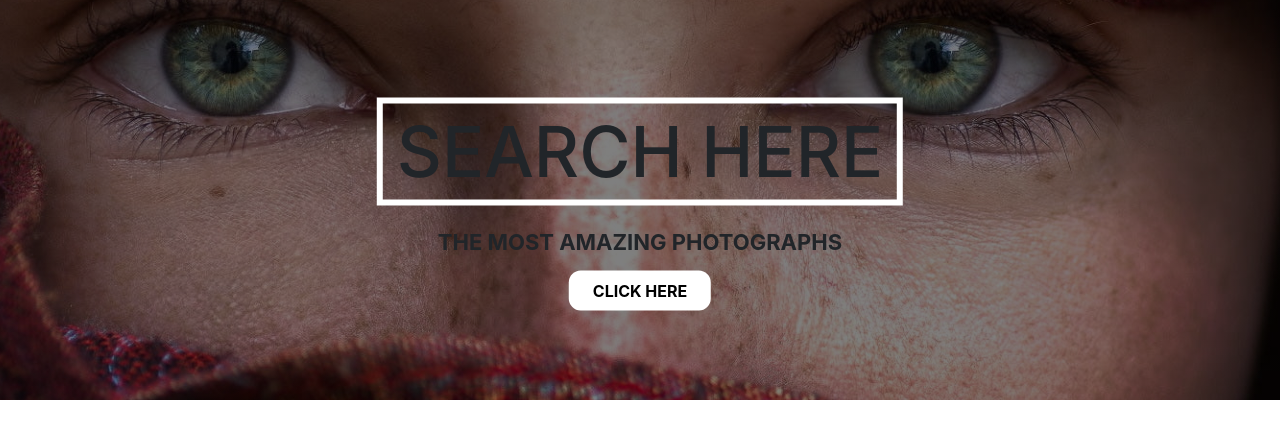
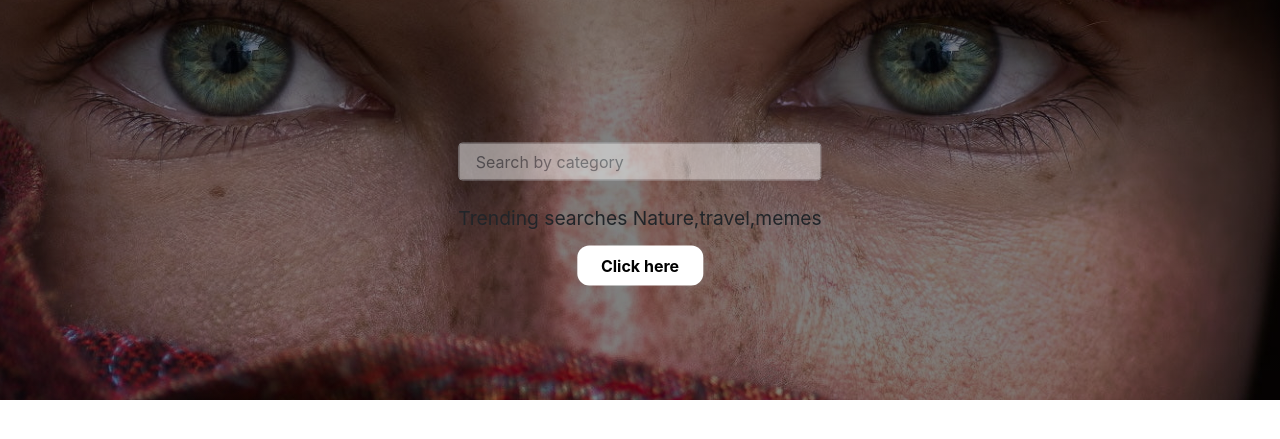
Before and after one commit to kagus-code/picha-bucket, a Django app: page / in a window 1280 px wide. Shown: the part 84-523 px from the top of the page. Run offline with Django 3.2, Linux system fonts and the light colour scheme; some libraries are stand-ins or nearby versions.

Commit message:
adding search form

```diff
--- a/pichaBucket/templates/index.html
+++ b/pichaBucket/templates/index.html
@@ -17,8 +17,23 @@
 
 <div class="main-image">
   <div class="inner">
-    <h1><span>SEARCH HERE</span></h1>
-    <span class="cen">The most Amazing Photographs</span>
+
+
+
+<div class="cen">
+
+
+
+  <form class="form" role="search" action="#">
+    <div class="input-group">
+      <input type="text" class="form-control" placeholder=" Search by category" name="category_image" style="opacity: 0.5; color: black;">
+
+    </div>
+
+  </form>
+</div>
+
+    <span class="cen"> <small>Trending searches Nature,travel,memes</small></span>
     <a class="button" href="#">Click here </a>
   </div>
 </div>
--- a/static/css/landing.css
+++ b/static/css/landing.css
@@ -21,7 +21,6 @@ html, body {
   transform: translate(-50%, -50%);
   text-align: center;
   font-weight: 700;
-  text-transform: uppercase;
 
 }
 
```
